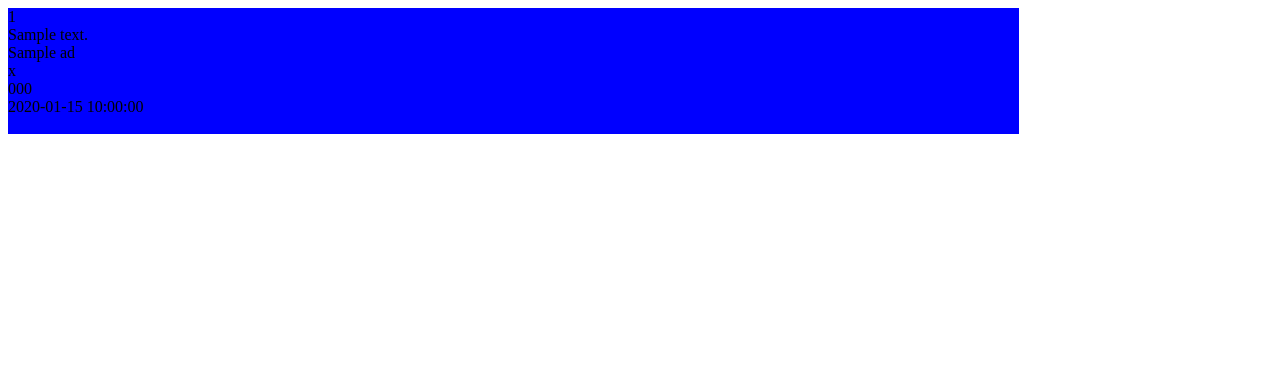
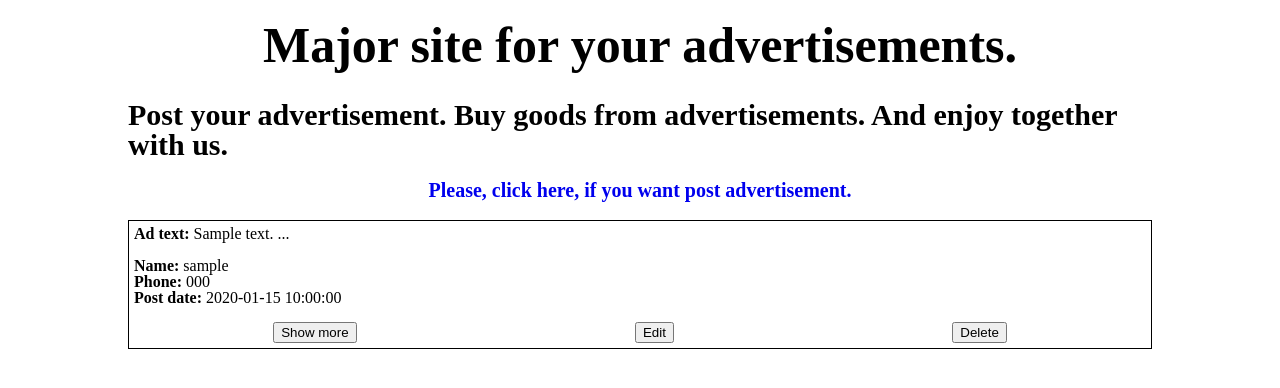
Before and after one commit to 0TH0N/adboard, a PHP site: template templates/index.phtml in a window 1280 px wide. Shown: the top 388 px of the page. Run offline with PHP 8.4, Linux system fonts and the light colour scheme; the template is opened without the code that fills it: most values are stand-ins (such as "Sample title", 1, 10 or a date in 2020).

Commit message:
Little design with grid and flex.

```diff
--- /dev/null
+++ b/public/reset.css
@@ -0,0 +1,47 @@
+/* http://meyerweb.com/eric/tools/css/reset/
+   v2.0 | 20110126
+   License: none (public domain) */
+
+html, body, div, span, applet, object, iframe,
+h1, h2, h3, h4, h5, h6, p, blockquote, pre,
+a, abbr, acronym, address, big, cite, code,
+del, dfn, em, img, ins, kbd, q, s, samp,
+small, strike, strong, sub, sup, tt, var,
+b, u, i, center,
+dl, dt, dd, ol, ul, li,
+fieldset, form, label, legend,
+table, caption, tbody, tfoot, thead, tr, th, td,
+article, aside, canvas, details, embed,
+figure, figcaption, footer, header, hgroup,
+menu, nav, output, ruby, section, summary,
+time, mark, audio, video {
+	margin: 0;
+	padding: 0;
+	border: 0;
+	font-size: 100%;
+	font: inherit;
+	vertical-align: baseline;
+}
+/* HTML5 display-role reset for older browsers */
+article, aside, details, figcaption, figure,
+footer, header, hgroup, menu, nav, section {
+	display: block;
+}
+body {
+	line-height: 1;
+}
+ol, ul {
+	list-style: none;
+}
+blockquote, q {
+	quotes: none;
+}
+blockquote:before, blockquote:after,
+q:before, q:after {
+	content: '';
+	content: none;
+}
+table {
+	border-collapse: collapse;
+	border-spacing: 0;
+}
--- a/public/styles.css
+++ b/public/styles.css
@@ -1,4 +1,59 @@
+h1 {
+    font-family: 'Times New Roman', Times, serif;
+    font-size: 50px;
+    font-weight: 800;
+    margin: 20px auto;
+}
+
+h2 {
+    font-family: 'Times New Roman', Times, serif;
+    font-size: 30px;
+    font-weight: 600;
+    margin: 10px auto;
+}
+
+.header > a {
+    font-family: 'Times New Roman', Times, serif;
+    font-size: 20px;
+    font-weight: 600;
+    margin: 10px auto 20px auto;
+    text-decoration: none;
+}
+
+b {
+    font-weight: 800;
+}
+
 .container {
     width: 80%;
-    background-color: blue;
+    margin: 0 auto;
 }
+
+.header {
+    display: flex;
+    flex-direction: column;
+    justify-content: center;
+    align-items: center;
+}
+
+.ads {
+    display: grid;
+    grid-template-columns: repeat(auto-fit, minmax(300px, 1fr));;
+    border-collapse: collapse;
+}
+
+.ad {
+    display: flex;
+    flex-direction: column;
+    border: #000 1px solid;
+    padding: 5px;
+}
+
+.ad__name {
+    margin-top: auto;
+}
+
+.ad-buttons {
+    display: flex;
+    justify-content: space-around;
+}
--- a/src/Ad.php
+++ b/src/Ad.php
@@ -40,9 +40,9 @@ class Ad
     /**
      * Get the value of name
      */
-    public function getName()
+    public function getUserName()
     {
-        return $this->name;
+        return $this->userName;
     }
 
     /**
--- a/src/Model.php
+++ b/src/Model.php
@@ -16,7 +16,7 @@ class Model
         id bigint NOT NULL,
         ad_text text NOT NULL,
         name varchar(255) NOT NULL,
-        password text NOT NULL,
+        password varchar(255) NOT NULL,
         phone varchar(255) NOT NULL,
         post_date datetime NOT NULL,
         PRIMARY KEY (id)
--- a/templates/index.phtml
+++ b/templates/index.phtml
@@ -4,24 +4,40 @@
     <meta charset="UTF-8">
     <meta name="viewport" content="width=device-width, initial-scale=1.0">
     <meta http-equiv="X-UA-Compatible" content="ie=edge">
-    <style>
-        @import "/styles.css" screen;
-    </style>
-    <title>Advertisment board</title>
+    <link rel="stylesheet" href="reset.css">
+    <link rel="stylesheet" href="styles.css">
+    <title>Advertisement board</title>
 </head>
 <body>
     <div class="container">
-        <?php foreach ($ads as $ad): ?>
-            <div class="ad">
-                <div><?=$ad->getId()?></div>
-                <div><?=$ad->getAdText()?></div>
-                <div><?=$ad->getName()?></div>
-                <div><?=$ad->getPassword()?></div>
-                <div><?=$ad->getPhone()?></div>
-                <div><?=$ad->getPostDate()?></div>
-            </div>
-            <br>
-        <?php endforeach?>
+        <header class="header">
+            <h1>Major site for your advertisements.</h1>
+            <h2>Post your advertisement. Buy goods from advertisements. And enjoy together with us.</h2>
+            <a href="/post-form" rel="post new ad">Please, click here, if you want post advertisement.</a>
+        </header>
+        <main class="ads">
+            <?php foreach ($ads as $ad): ?>
+                <div class="ad">
+                    <div class="ad__text"><b>Ad text:</b> <?=substr($ad->getAdText(), 0, 100) . " ..."?></div>
+                    <br>
+                    <div class="ad__name"><b>Name:</b> <?=$ad->getUserName()?></div>
+                    <div class="ad__phone"><b>Phone:</b> <?=$ad->getPhone()?></div>
+                    <div class="ad__post-date"><b>Post date:</b> <?=$ad->getPostDate()?></div>
+                    <br>
+                    <div class="ad-buttons">
+                        <form action="/show-ad/<?=$ad->getId()?>" method="get">
+                            <input type="submit" value="Show more">
+                        </form>
+                        <form action="/edit-form/<?=$ad->getId()?>" method="get">
+                            <input type="submit" value="Edit">
+                        </form>
+                        <form action="/delete-form/<?=$ad->getId()?>" method="get">
+                            <input type="submit" value="Delete">
+                        </form>
+                    </div>
+                </div>
+            <?php endforeach?>
+        </main>
     </div>
 </body>
 </html>
```
Also changed, not shown: public/index.php (+10 -0 lines).
